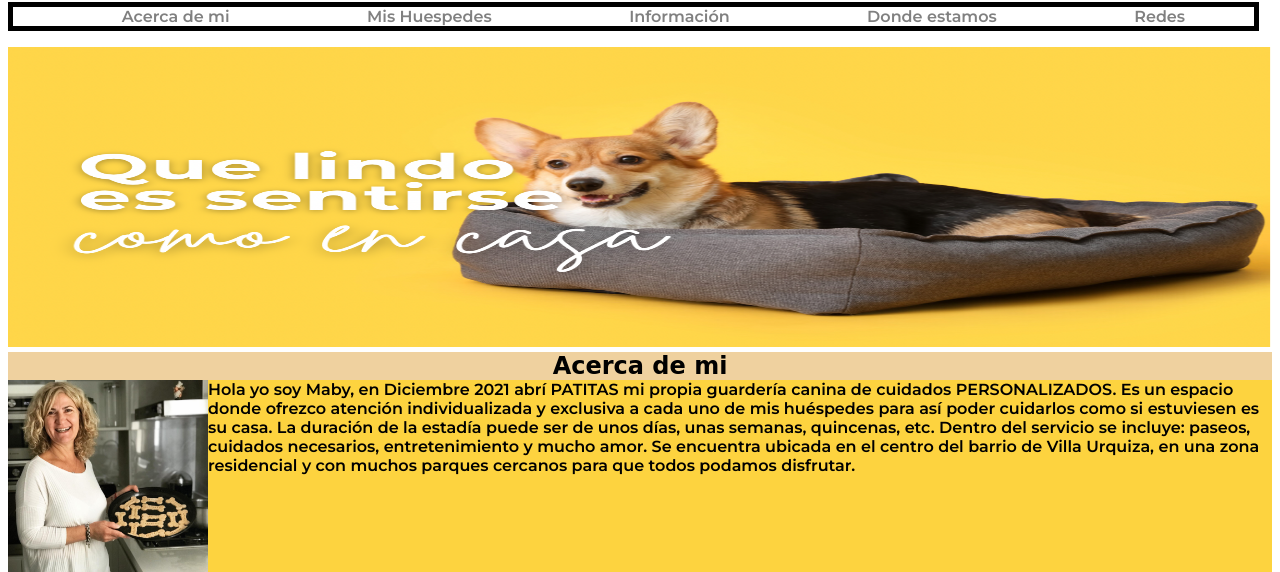
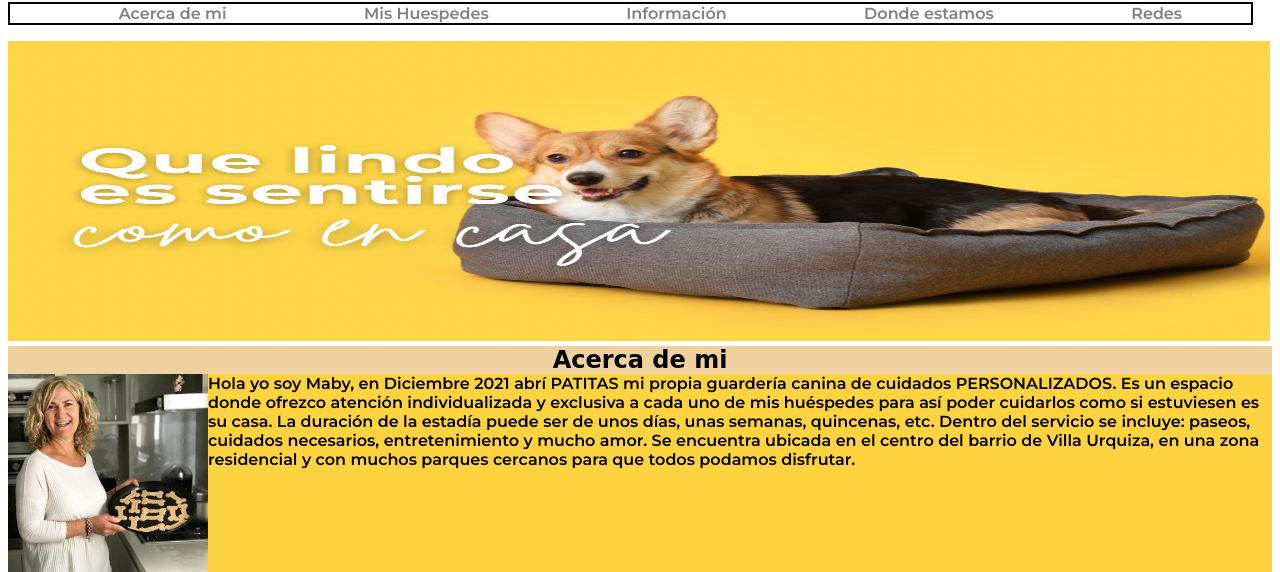
Before and after one commit to aleadiaz/Patitas, a plain HTML site: page index.html in a window 1280 px wide. Shown: the part 528-1100 px from the top of the page. Drawn offline with Linux system fonts and the light colour scheme; a web font is replaced by a local one.

Commit message:
modificacion de borde nav bar

```diff
--- a/style.css
+++ b/style.css
@@ -53,7 +53,7 @@ a{
 
 ul {
     list-style: none;
-    border: 5px solid;
+    border: 2px solid;
 
 }
 
```
